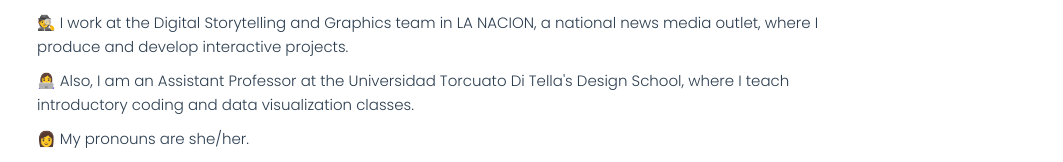
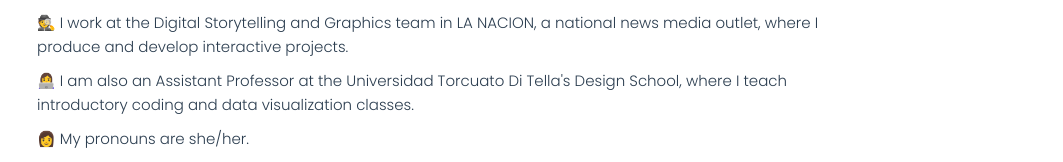
Before and after one commit to juanacopello/jotacopello-dot-com, a Vue app: page / in a window 1280 px wide. Shown: the part 193-355 px from the top of the page, without its empty margins (108-1171 px from the left). Built offline with nearby package versions, Linux system fonts and the light colour scheme; a web font is replaced by a local one.

Commit message:
cambio msj bienvenida

```diff
--- a/src/components/AboutMe.vue
+++ b/src/components/AboutMe.vue
@@ -11,7 +11,7 @@
         media outlet, where I produce and develop interactive projects.
       </p>
       <p>
-        &#128105;&#8205;&#128187; Also, I am an Assistant Professor at the Universidad Torcuato
+        &#128105;&#8205;&#128187; I am also an Assistant Professor at the Universidad Torcuato
         Di Tella's Design School, where I teach introductory coding and data
         visualization classes.
       </p>
```
